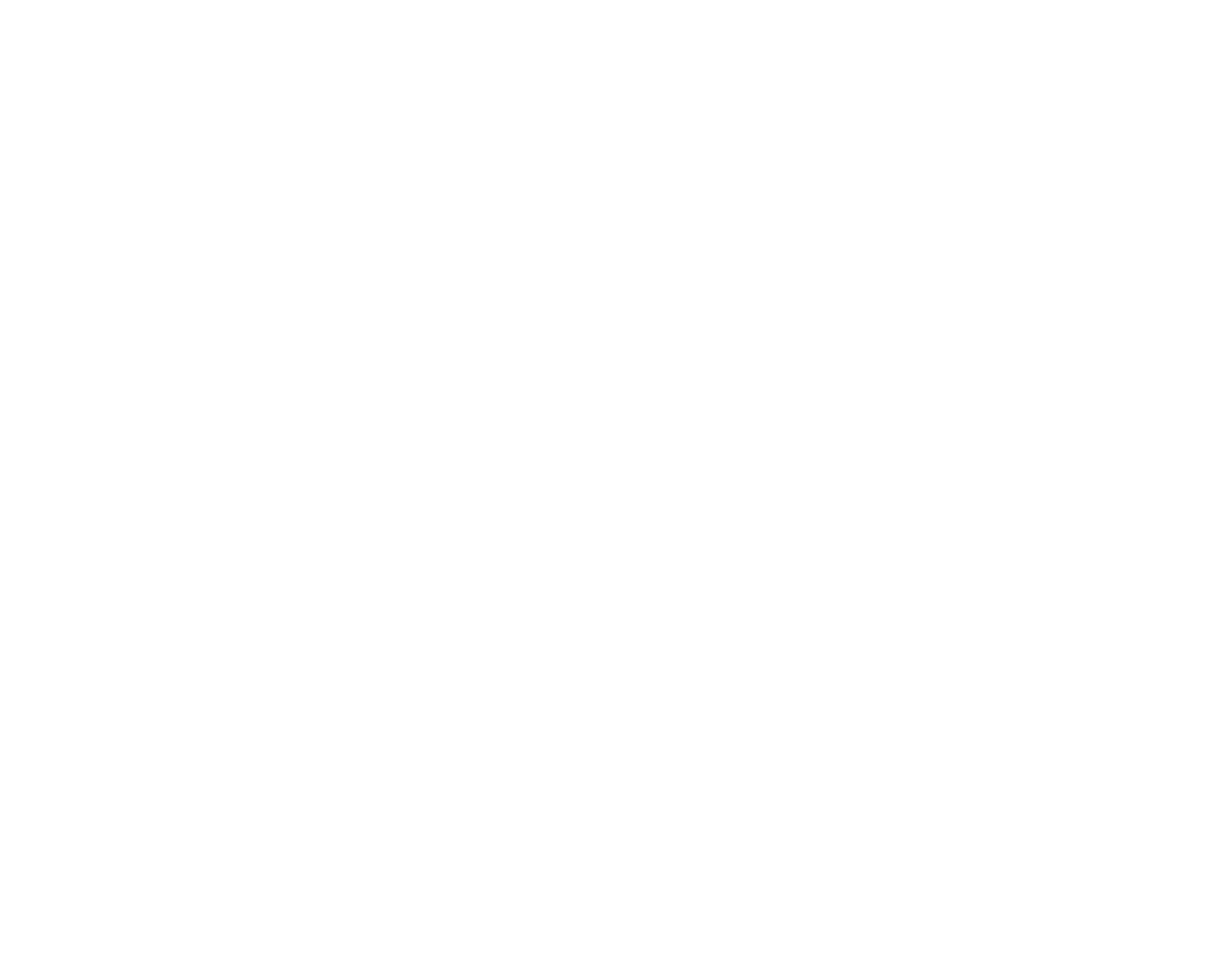
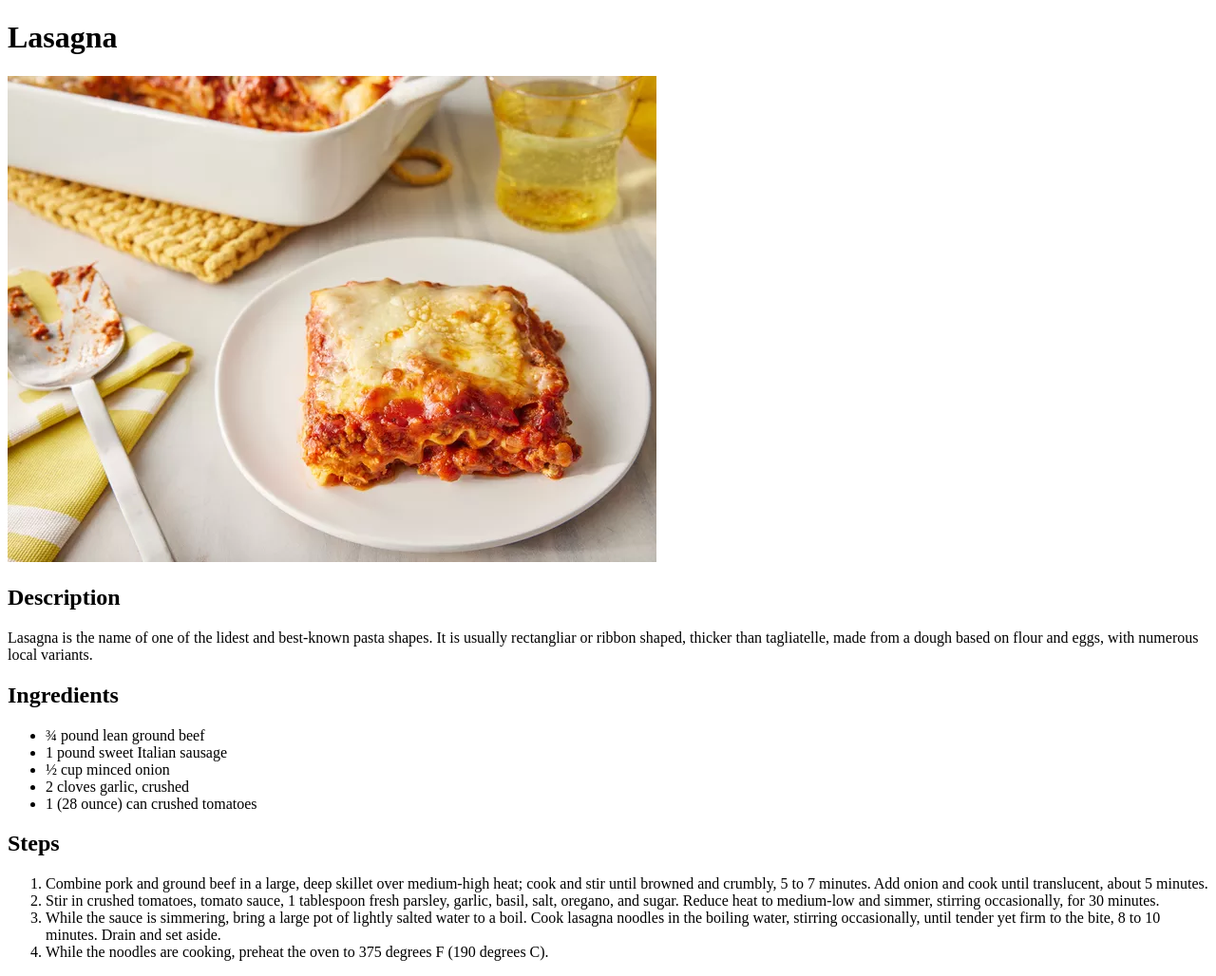
Before and after one commit to saif-eldeen-essam/odin-recipes, a plain HTML site: page recipes/lasagna.html in a window 1280 px wide. Shown: the whole page at 95% size. Before the commit the page ends 800 px from the top, so only its background shows below. Drawn offline with Linux system fonts and the light colour scheme.

Commit message:
Add lasagna recipe and steps

```diff
--- a/recipes/lasagna.html
+++ b/recipes/lasagna.html
@@ -3,9 +3,32 @@
 <head>
     <meta charset="UTF-8">
     <meta name="viewport" content="width=device-width, initial-scale=1.0">
-    <title>Document</title>
+    <title>Lasagna recipe</title>
 </head>
 <body>
+    <h1>Lasagna</h1>
 
+    <img src="lasagna.jpg">
+
+    <h2>Description</h2>
+
+    Lasagna is the name of one of the lidest and best-known pasta shapes. It is usually rectangliar or ribbon shaped, thicker than tagliatelle, made from a dough based on flour and eggs, with numerous local variants.
+
+
+    <h2>Ingredients</h2>
+    <ul>
+        <li>¾ pound lean ground beef</li>
+        <li>1 pound sweet Italian sausage</li>
+        <li>½ cup minced onion</li>
+        <li>2 cloves garlic, crushed</li>
+        <li>1 (28 ounce) can crushed tomatoes</li>
+    </ul>
+    <h2>Steps</h2>
+    <ol>
+        <li>Combine pork and ground beef in a large, deep skillet over medium-high heat; cook and stir until browned and crumbly, 5 to 7 minutes. Add onion and cook until translucent, about 5 minutes.</li>
+        <li>Stir in crushed tomatoes, tomato sauce, 1 tablespoon fresh parsley, garlic, basil, salt, oregano, and sugar. Reduce heat to medium-low and simmer, stirring occasionally, for 30 minutes.</li>
+        <li>While the sauce is simmering, bring a large pot of lightly salted water to a boil. Cook lasagna noodles in the boiling water, stirring occasionally, until tender yet firm to the bite, 8 to 10 minutes. Drain and set aside.</li>
+        <li>While the noodles are cooking, preheat the oven to 375 degrees F (190 degrees C).</li>
+    </ol>
 </body>
 </html>
```
Also changed, not shown: index.html (+2 -1 lines), recipes/lasagna.jpg (added).
